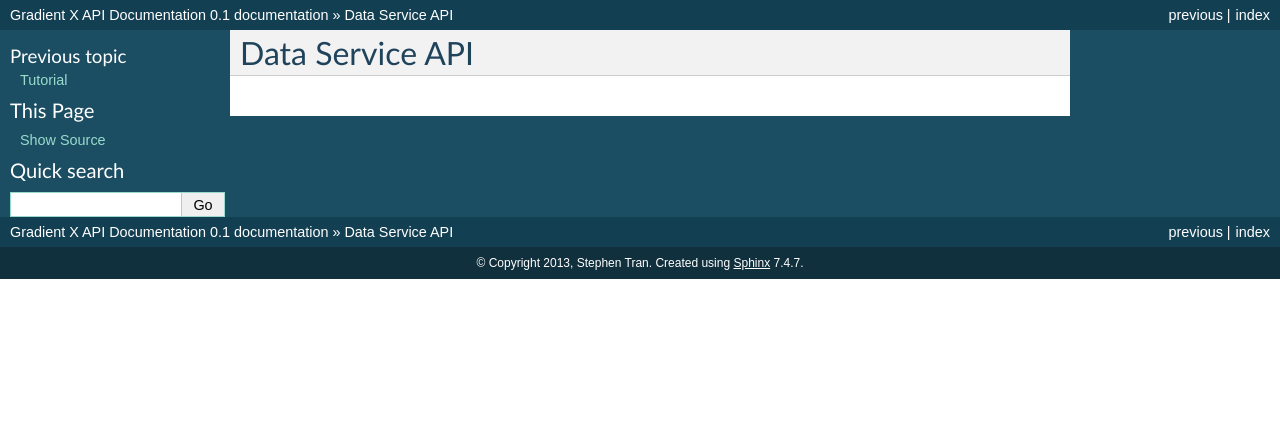
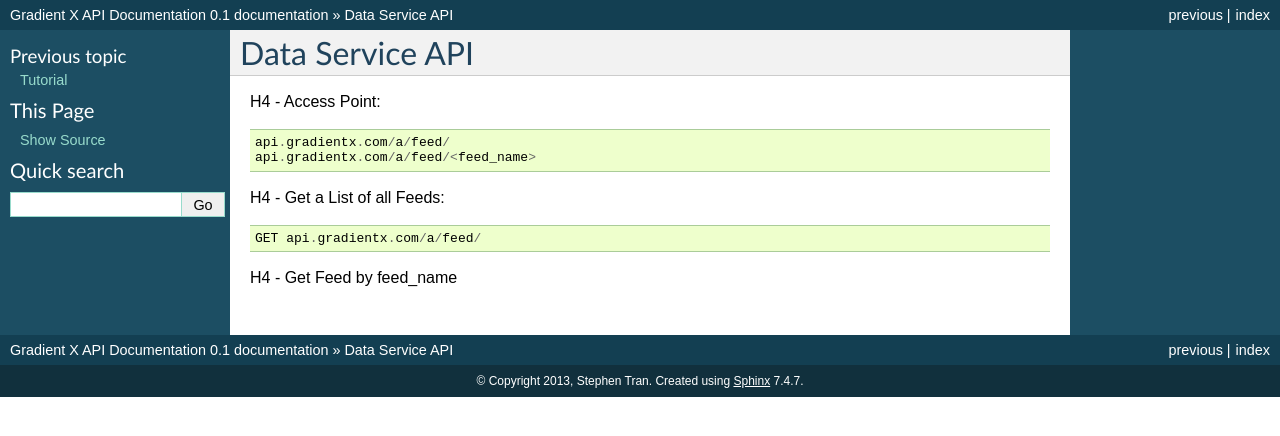
Before and after one commit to stran12/gxdocs, a Sphinx documentation site: the page built from docs/data_service.rst, in a window 1280 px wide. Shown: the top 436 px of the page. Built offline with Sphinx 7.4.7, drawn with Linux system fonts in a browser that asks for light colours.

Commit message:
Test data service docs

```diff
--- a/docs/data_service.rst
+++ b/docs/data_service.rst
@@ -1,2 +1,17 @@
+.. Data service API documentation
+
 Data Service API
 ================
+
+H4 - Access Point::
+
+    api.gradientx.com/a/feed/
+    api.gradientx.com/a/feed/<feed_name>
+
+
+H4 - Get a List of all Feeds::
+
+    GET api.gradientx.com/a/feed/
+
+
+H4 - Get Feed by feed_name
```
